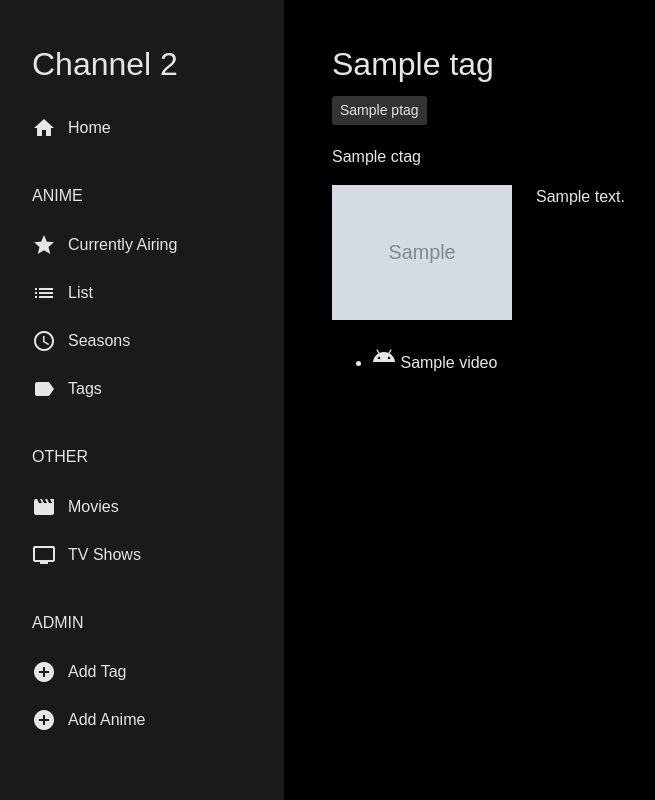
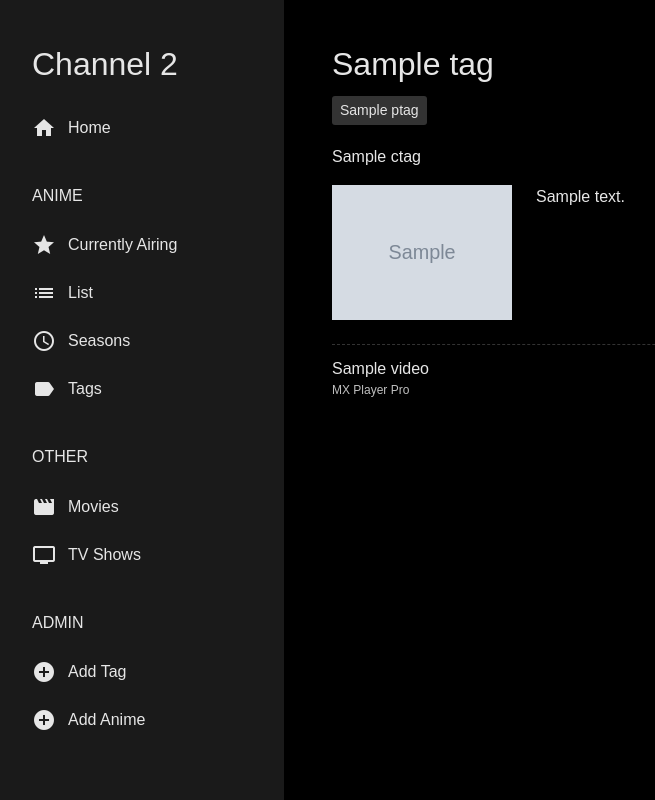
Before and after one commit to derekkwok/channel2, a Python web app: template templates/web/pages/tag.html in a window 1280 px wide. Shown: the whole page, without its empty margins (16-671 px from the left). Run offline with Jinja, Linux system fonts and the light colour scheme; the template is opened without the code that fills it: most values are stand-ins (such as "Sample title", 1, 10 or a date in 2020); grey boxes marked "Sample" are stand-in pictures; some libraries are stand-ins or nearby versions; some web fonts are replaced.

Commit message:
Tag style updates.

```diff
--- a/channel2/settings/dev.py
+++ b/channel2/settings/dev.py
@@ -1,8 +1,8 @@
-from typing import List, Text
-
 from .base import *  # pylint: disable=wildcard-import,unused-wildcard-import
 
 DEBUG = True
+
+ALLOWED_HOSTS = ['*']
 
 STATIC_URL = '/static/'
 STATIC_ROOT = ''
--- a/static/css/grid.css
+++ b/static/css/grid.css
@@ -39,7 +39,8 @@
         display: grid;
         grid-template-columns: 300px auto;
         grid-template-rows: auto;
-        grid-template-areas: "nav content"
+        grid-template-areas: "nav content";
+        max-width: 1440px;
     }
     .nav {
         grid-area: nav;
--- a/static/css/tag.css
+++ b/static/css/tag.css
@@ -38,6 +38,22 @@
 }
 
 .tag-video-list {
+    clear: both;
     display: block;
-    clear: both;
+    list-style-type: none;
+    padding: 0;
 }
+
+.tag-video-list > li {
+    border-top: 1px dashed #333333;
+    padding: 12px 0;
+}
+
+.tag-video-link {
+    display: block;
+}
+
+.tag-video-link-mx {
+    display: block;
+    font-size: 12px;
+}
--- a/static/css/typography.css
+++ b/static/css/typography.css
@@ -11,7 +11,7 @@ h1 {
 
 a, p, span {
     font-family: var(--font-family);
-    font-size: var(--font-size);
+    font-size: inherit;
     font-weight: var(--font-weight-normal);
     line-height: var(--line-height);
 }
--- a/templates/web/pages/tag.html
+++ b/templates/web/pages/tag.html
@@ -42,10 +42,10 @@
         <ul class="tag-video-list">
             {% for video in videos %}
                 <li>
-                    <a href="intent:http://channel2.derekkwok.net{{ video.file.url }}#Intent;package=com.mxtech.videoplayer.pro;end">
-                        <i class="material-icons">android</i>
+                    <a href="{{ video.file.url }}" class="tag-video-link">{{ video.name }}</a>
+                    <a href="intent:http://channel2.derekkwok.net{{ video.file.url }}#Intent;package=com.mxtech.videoplayer.pro;end" class="tag-video-link-mx">
+                        <span class="secondary">MX Player Pro</span>
                     </a>
-                    <a href="{{ video.file.url }}">{{ video.name }}</a>
                 </li>
             {% endfor %}
         </ul>
```
